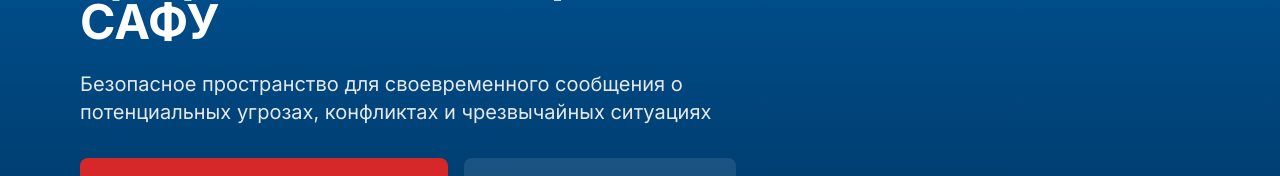
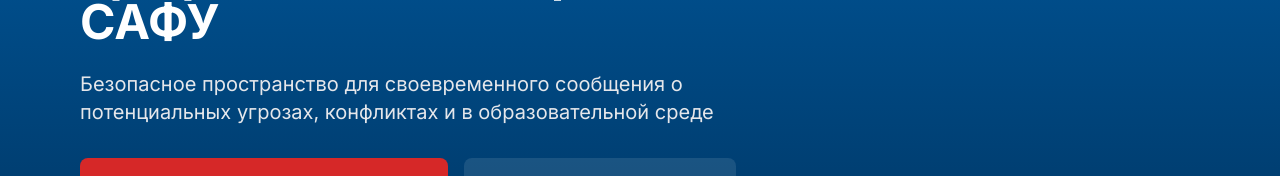
Before and after one commit to nevijlo/coorcenter, a Next.js app: page / in a window 1280 px wide. Shown: the part 322-498 px from the top of the page. Built offline with nearby package versions, Linux system fonts and the light colour scheme.

Commit message:
Update description

```diff
--- a/src/app/page.tsx
+++ b/src/app/page.tsx
@@ -120,7 +120,7 @@
                 САФУ
               </h1>
               <p className="text-lg sm:text-xl text-gray-200 mb-8 max-w-2xl">
-                Безопасное пространство для своевременного сообщения о потенциальных угрозах, конфликтах и чрезвычайных ситуациях
+                Безопасное пространство для своевременного сообщения о потенциальных угрозах, конфликтах и в образовательной среде
               </p>
               <div className="flex flex-col sm:flex-row gap-4 mb-8">
                 <button
```
